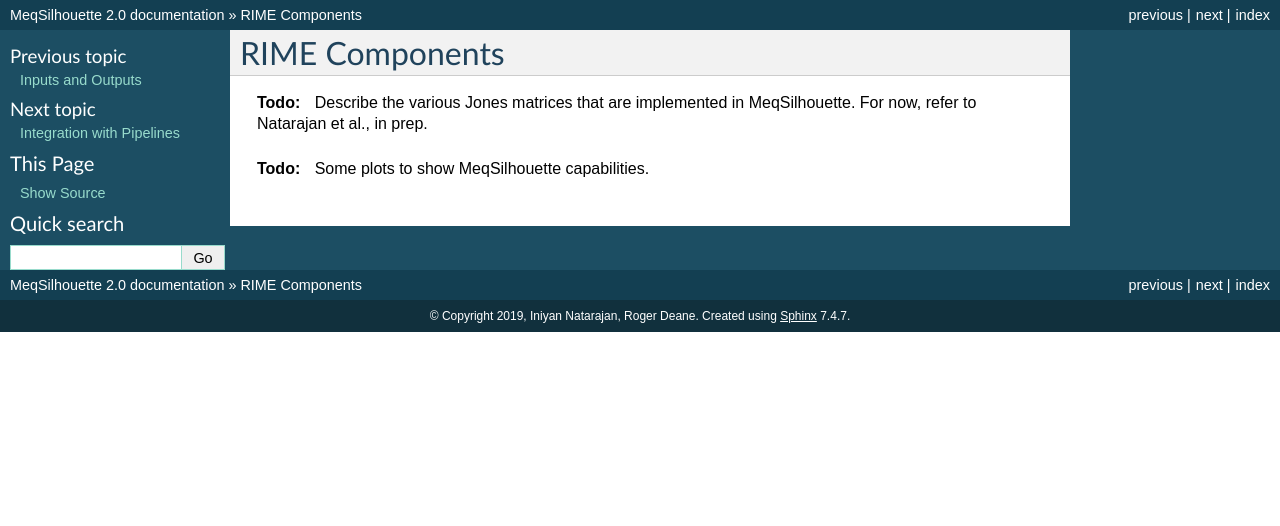
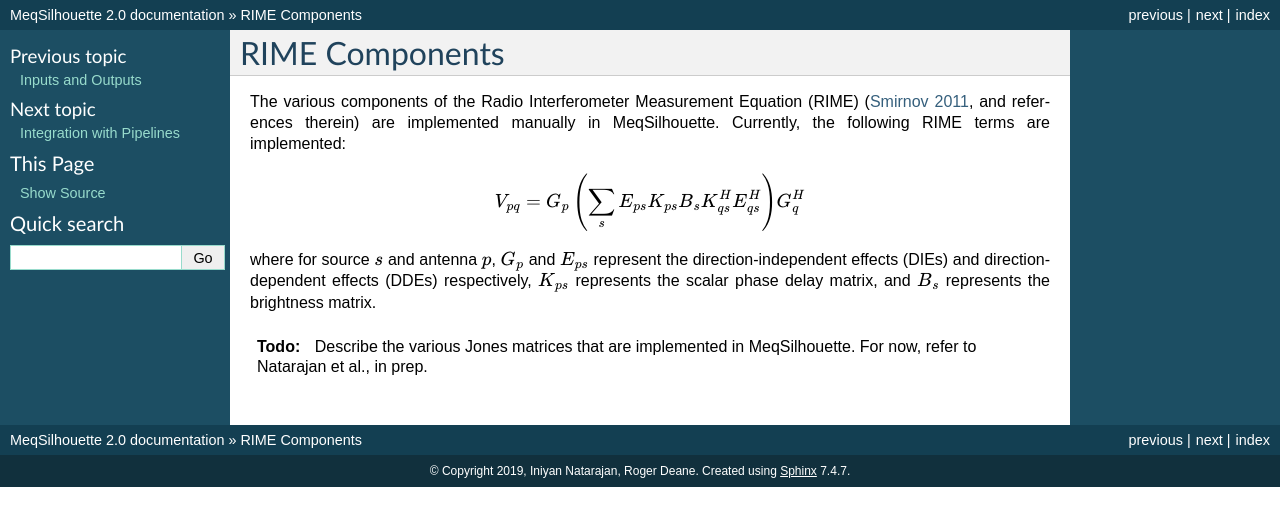
Before and after one commit to rdeane/MeqSilhouette, a Sphinx documentation site: the page built from docs/source/components.rst, in a window 1280 px wide. Shown: the top 526 px of the page. Built offline with Sphinx 7.4.7, drawn with Linux system fonts in a browser that asks for light colours.

Commit message:
Make some updates to docs

```diff
--- a/docs/source/components.rst
+++ b/docs/source/components.rst
@@ -2,6 +2,14 @@
 RIME Components
 ===============
 
+The various components of the Radio Interferometer Measurement Equation (RIME) (`Smirnov 2011 <https://arxiv.org/abs/1101.1764>`_, and references therein) are
+implemented manually in MeqSilhouette. Currently, the following RIME terms are implemented:
+
+.. math::
+
+    V_{pq} = G_{p} \left(\sum_{s} E_{ps} K_{ps} B_{s} K_{qs}^H E_{qs}^H \right) G_{q}^H
+
+where for source :math:`s` and antenna :math:`p`, :math:`G_{p}` and :math:`E_{ps}` represent the direction-independent effects (DIEs) and direction-dependent effects (DDEs) respectively,
+:math:`K_{ps}` represents the scalar phase delay matrix, and :math:`B_{s}` represents the brightness matrix.
+
 .. todo:: Describe the various Jones matrices that are implemented in MeqSilhouette. For now, refer to Natarajan et al., in prep.
-
-.. todo:: Some plots to show MeqSilhouette capabilities.
--- a/docs/source/io.rst
+++ b/docs/source/io.rst
@@ -60,6 +60,9 @@ If the input is a *.txt/.lsm.html* file, it must be compatible with **MeqTrees**
     :height: 579px
     :alt: MeqTrees compatible LSM format
 
+.. note:: It is recommended to use FITS images as inputs. ASCII sky models are only used for testing and specific experiments.
+ MeqTrees can potentially offset the sources by +/-1 uas due to precision errors which is an outstanding issue as of now.
+
 input/station_info
 ------------------
 
@@ -97,8 +100,6 @@ Each parameter is explained below:
 * **outdirname** Name of the output directory in which to write all the output products of MeqSilhouette, with path relative to $MEQS_DIR
 
 * **input_fitsimage** Name of the directory containing input fits images named using the naming convention explained in `input/sky_models`_, with path relative to $MEQS_DIR
-
-  .. note:: Use FITS images as inputs. ASCII sky models are only used for testing and specific experiments. MeqTrees can potentially offset the sources by +/-1 uas due to precision errors.
 
 * **input_fitspol**  Toggle 0 or 1 for polarisation simulation; integer or boolean.
 
--- a/docs/source/pipelines.rst
+++ b/docs/source/pipelines.rst
@@ -4,5 +4,5 @@ Integration with Pipelines
 
 MeqSilhouette can be used in tandem with other radio astronomy simulation/calibration software packages in software pipelines for data synthesis/reduction/analysis.
 
-Currently, the *SYnthetic Measurement creator for long Baseline Arrays* or `SYMBA <https://bitbucket.org/M_Janssen/symba/>`_  pipeline uses MeqSilhouette for synthetic data generation for
-the Event Horizon Telescope (EHT).
+The *SYnthetic Measurement creator for long Baseline Arrays* (`SYMBA <https://bitbucket.org/M_Janssen/symba/>`_)  pipeline (Roelofs et al., 2019) uses MeqSilhouette
+for synthetic data generation for the Event Horizon Telescope (EHT).
```
